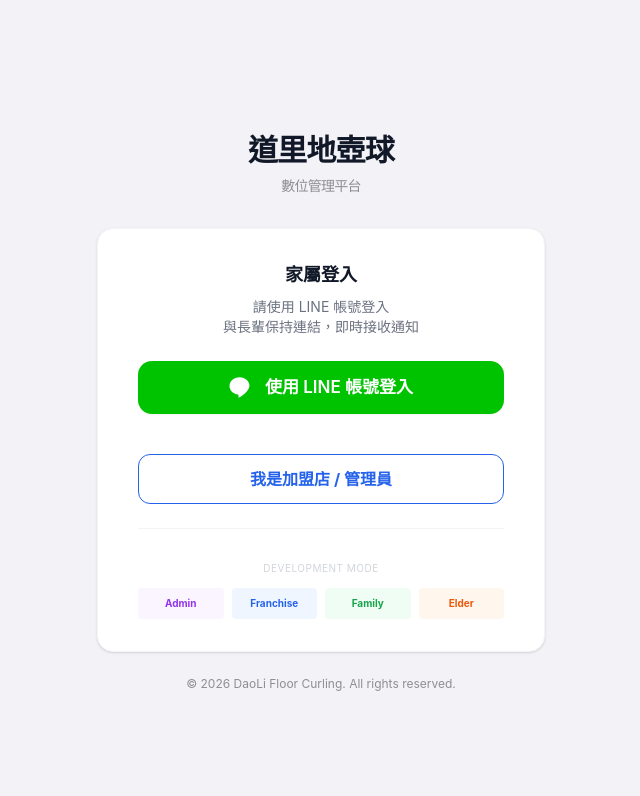
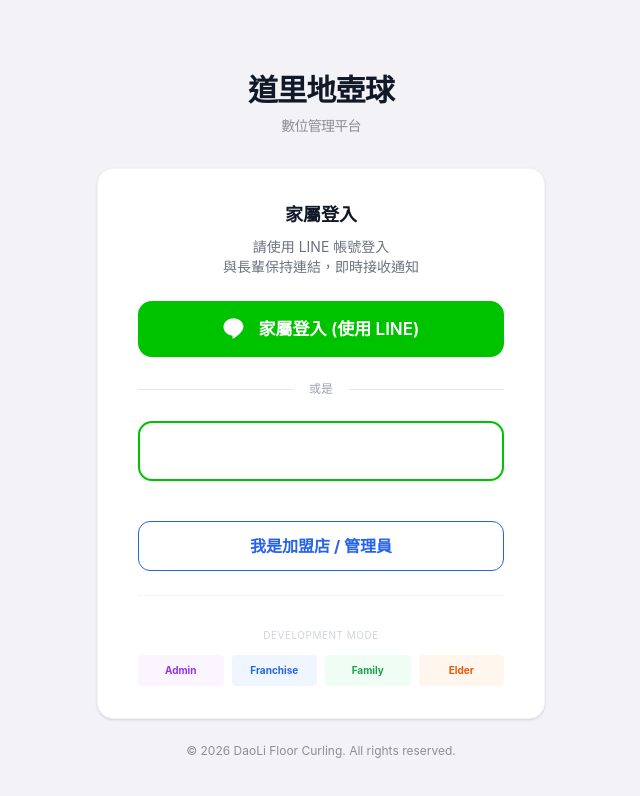
Before and after one commit to secrects2/Daoli2026, a Next.js app in the folder floor-curling-app/: page /login in a window 1280 px wide. Shown: the top 796 px of the page, without its empty margins (319-959 px from the left). Built offline with nearby package versions, Linux system fonts and the light colour scheme; no server answers.

Commit message:
UI: Split Family Login buttons

```diff
--- a/floor-curling-app/app/login/login-form.tsx
+++ b/floor-curling-app/app/login/login-form.tsx
@@ -124,16 +124,35 @@ export default function LoginForm() {
                         </p>
                     </div>
 
+                    <div className="space-y-4">
                         <button
                             type="button"
                             onClick={handleLineLogin}
-                        className="ios-btn bg-[#00C300] hover:bg-[#00B300] focus-visible:outline-[#00C300] flex items-center justify-center gap-3 text-[15px] shadow-sm transform transition active:scale-95"
+                            className="ios-btn bg-[#00C300] hover:bg-[#00B300] focus-visible:outline-[#00C300] flex items-center justify-center gap-3 text-[15px] shadow-sm transform transition active:scale-95 w-full py-4 text-lg font-bold"
                         >
                             <svg className="h-6 w-6" fill="currentColor" viewBox="0 0 24 24">
                                 <path d="M20.5 10c0-4.8-4.5-8.7-10-8.7S.5 5.2.5 10c0 4.3 3.6 7.9 8.5 8.6.3.1.5.2.5.5v2.2c0 .2.1.4.3.4.1 0 .2 0 .3-.1.9-.5 4.1-2.4 5.7-4.1 3-2.6 4.7-5.3 4.7-8.5z" />
                             </svg>
-                        使用 LINE 帳號登入
+                            家屬登入 (使用 LINE)
                         </button>
+
+                        <div className="relative flex items-center py-2">
+                            <div className="flex-grow border-t border-gray-200"></div>
+                            <span className="flex-shrink-0 mx-4 text-gray-400 text-xs">或是</span>
+                            <div className="flex-grow border-t border-gray-200"></div>
+                        </div>
+
+                        <button
+                            type="button"
+                            onClick={handleLineLogin}
+                            className="ios-btn bg-white border-2 border-[#00C300] text-[#00C300] hover:bg-green-50 focus-visible:outline-[#00C300] flex items-center justify-center gap-3 text-[15px] shadow-sm transform transition active:scale-95 w-full py-4 text-lg font-bold"
+                        >
+                            <svg className="h-6 w-6" fill="currentColor" viewBox="0 0 24 24">
+                                <path d="M20.5 10c0-4.8-4.5-8.7-10-8.7S.5 5.2.5 10c0 4.3 3.6 7.9 8.5 8.6.3.1.5.2.5.5v2.2c0 .2.1.4.3.4.1 0 .2 0 .3-.1.9-.5 4.1-2.4 5.7-4.1 3-2.6 4.7-5.3 4.7-8.5z" />
+                            </svg>
+                            家人登入 (使用 LINE)
+                        </button>
+                    </div>
 
                     <div className="pt-4 text-center">
                         <button
```
Lines whose indentation alone changed are shown as unchanged.
